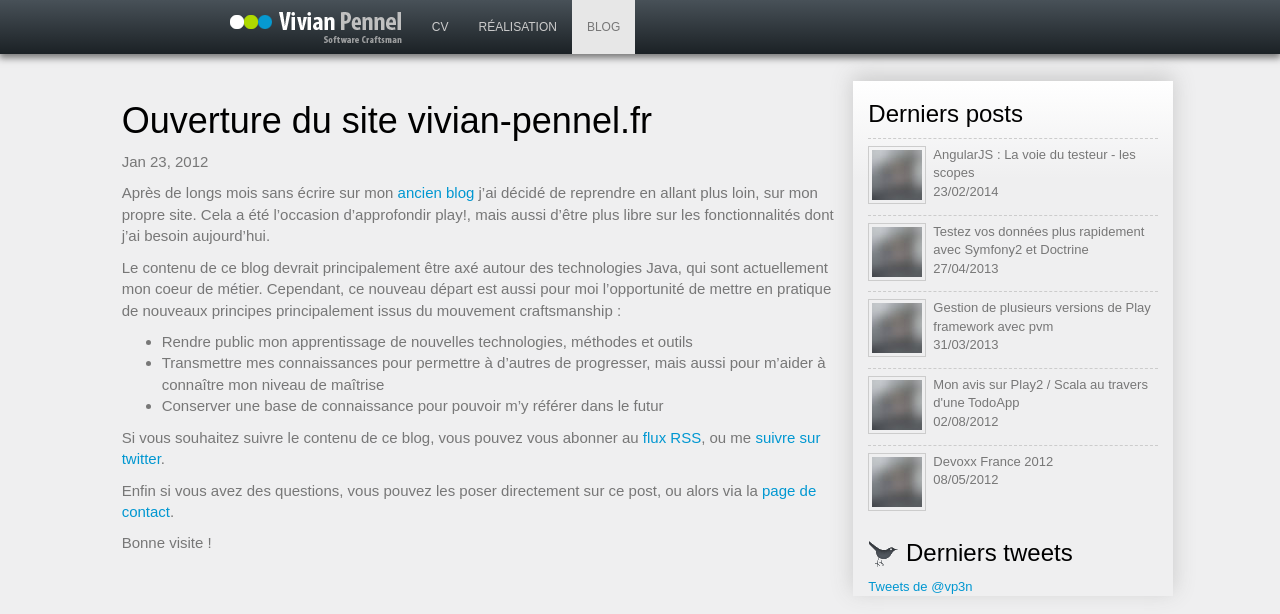
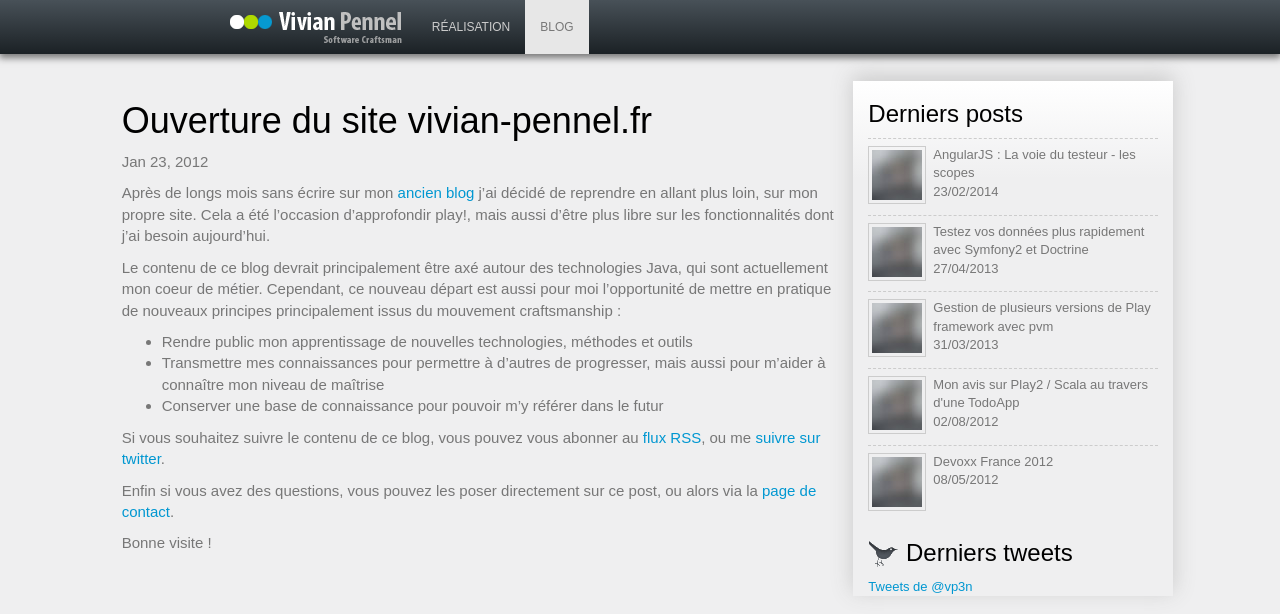
Before and after one commit to Vp3n/Vp3n.github.io, a Jekyll site: the page built from blog/_posts/2012-01-23-ouverture-du-site-vivian-pennel-fr.md, in a window 1280 px wide and 1101 px high. Shown: the top 614 px of the window. Built offline with Jekyll 4.4.1, drawn with Linux system fonts in a browser that asks for light colours; nearby versions of some CDN libraries; comment, search, counter and statistics services are not loaded.

Commit message:
Remove link to CV (outdated)

```diff
--- a/_includes/menu.html
+++ b/_includes/menu.html
@@ -19,9 +19,6 @@
 
         <div class="collapse navbar-collapse" id="bs-example-navbar-collapse-1">
             <ul class="nav navbar-nav">
-                <li {% if current[1] == 'experiences' %}class='active'{% endif %}>
-                    <a  href="{{ "/experiences" | prepend: site.baseurl }}">CV</a>
-                </li>
                 <li {% if current[1] == 'portfolio' %}class='active'{% endif %}>
                     <a href="{{ "/portfolio" | prepend: site.baseurl }}">Réalisation</a>
                     <ul class="dropdown-menu">
```
